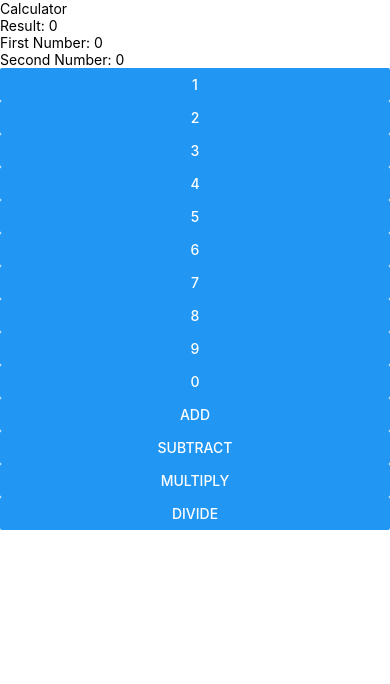
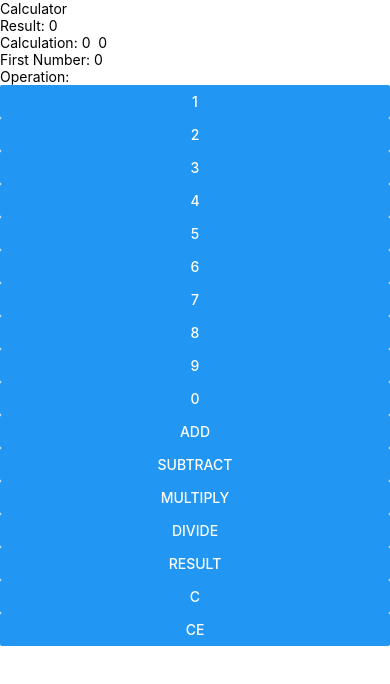
Before and after one commit to derneuere/calculator, a React Native app: screen / in a window 390 px wide. Shown: the top 684 px of the page. Built offline with nearby package versions, Linux system fonts and the light colour scheme.

Commit message:
Add Clear, ClearAll and Result

```diff
--- a/App.tsx
+++ b/App.tsx
@@ -11,112 +11,70 @@
 import React from 'react';
 import {Button, Text, View} from 'react-native';
 
+const NumberButton = (props: {number: number; setCalculationNumber: any}) => {
+  return (
+    <Button
+      title={props.number + ''}
+      onPress={() => props.setCalculationNumber(props.number)}
+    />
+  );
+};
+
 const App = () => {
   // This App implements a calculator
   const [result, setResult] = React.useState(0);
-  const [firstNumber, setFirstNumber] = React.useState(0);
-  const [secondNumber, setSecondNumber] = React.useState(0);
+  const [number, setNumber] = React.useState(0);
+  const [operation, setOperation] = React.useState('');
 
-  const add = () => {
-    setResult(firstNumber + secondNumber);
-    setFirstNumber(firstNumber + secondNumber);
+  const setCalculationNumber = (numberInput: number) => {
+    if (result == 0 && operation == '') {
+      setResult(numberInput);
+    } else {
+      setNumber(numberInput);
+      calculate();
+    }
   };
 
-  const subtract = () => {
-    setResult(firstNumber - secondNumber);
-    setFirstNumber(firstNumber - secondNumber);
+  const calculate = () => {
+    setResult(eval(result + operation + number));
   };
 
-  const multiply = () => {
-    setResult(firstNumber * secondNumber);
-    setFirstNumber(firstNumber * secondNumber);
+  const clear = () => {
+    setNumber(0);
   };
 
-  const divide = () => {
-    setResult(firstNumber / secondNumber);
-    setFirstNumber(firstNumber / secondNumber);
-  };
-
-  const setNumber = (number: number) => {
-    if (firstNumber === 0) {
-      setFirstNumber(number);
-    } else {
-      setSecondNumber(number);
-    }
+  const clearAll = () => {
+    setResult(0);
+    setNumber(0);
+    setOperation('');
   };
 
   return (
     <View>
       <Text>Calculator</Text>
       <Text>Result: {result}</Text>
-      <Text>First Number: {firstNumber}</Text>
-      <Text>Second Number: {secondNumber}</Text>
-      <Button
-        title="1"
-        onPress={() => {
-          setNumber(1);
-        }}
-      />
-      <Button
-        title="2"
-        onPress={() => {
-          setNumber(2);
-        }}
-      />
-      <Button
-        title="3"
-        onPress={() => {
-          setNumber(3);
-        }}
-      />
-      <Button
-        title="4"
-        onPress={() => {
-          setNumber(4);
-        }}
-      />
-      <Button
-        title="5"
-        onPress={() => {
-          setNumber(5);
-        }}
-      />
-      <Button
-        title="6"
-        onPress={() => {
-          setNumber(6);
-        }}
-      />
-      <Button
-        title="7"
-        onPress={() => {
-          setNumber(7);
-        }}
-      />
-      <Button
-        title="8"
-        onPress={() => {
-          setNumber(8);
-        }}
-      />
-      <Button
-        title="9"
-        onPress={() => {
-          setNumber(9);
-        }}
-      />
-
-      <Button
-        title="0"
-        onPress={() => {
-          setNumber(0);
-        }}
-      />
-
-      <Button title="Add" onPress={add} />
-      <Button title="Subtract" onPress={subtract} />
-      <Button title="Multiply" onPress={multiply} />
-      <Button title="Divide" onPress={divide} />
+      <Text>
+        Calculation: {result} {operation} {number}
+      </Text>
+      <Text>First Number: {number}</Text>
+      <Text>Operation: {operation}</Text>
+      <NumberButton number={1} setCalculationNumber={setCalculationNumber} />
+      <NumberButton number={2} setCalculationNumber={setCalculationNumber} />
+      <NumberButton number={3} setCalculationNumber={setCalculationNumber} />
+      <NumberButton number={4} setCalculationNumber={setCalculationNumber} />
+      <NumberButton number={5} setCalculationNumber={setCalculationNumber} />
+      <NumberButton number={6} setCalculationNumber={setCalculationNumber} />
+      <NumberButton number={7} setCalculationNumber={setCalculationNumber} />
+      <NumberButton number={8} setCalculationNumber={setCalculationNumber} />
+      <NumberButton number={9} setCalculationNumber={setCalculationNumber} />
+      <NumberButton number={0} setCalculationNumber={setCalculationNumber} />
+      <Button title="Add" onPress={() => setOperation('+')} />
+      <Button title="Subtract" onPress={() => setOperation('-')} />
+      <Button title="Multiply" onPress={() => setOperation('*')} />
+      <Button title="Divide" onPress={() => setOperation('/')} />
+      <Button title="Result" onPress={() => calculate()} />
+      <Button title="C" onPress={() => clear()} />
+      <Button title="CE" onPress={() => clearAll()} />
     </View>
   );
 };
```
